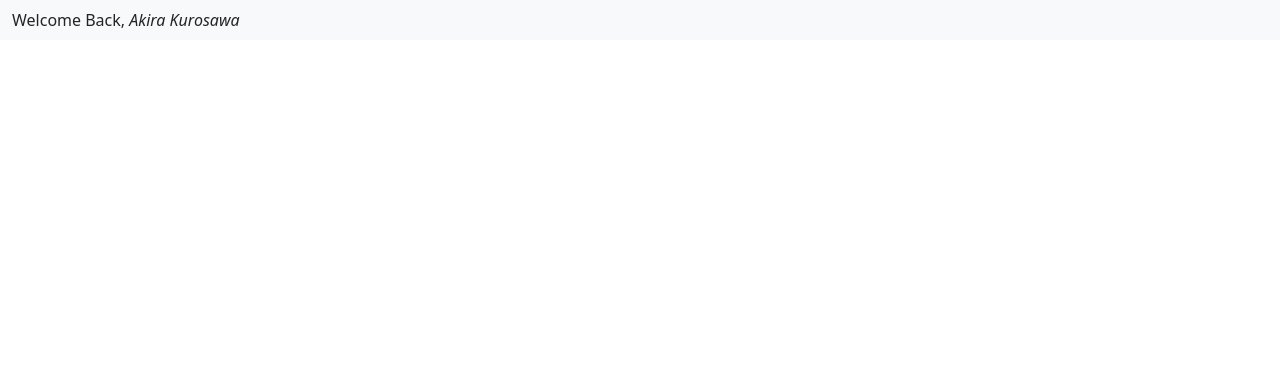
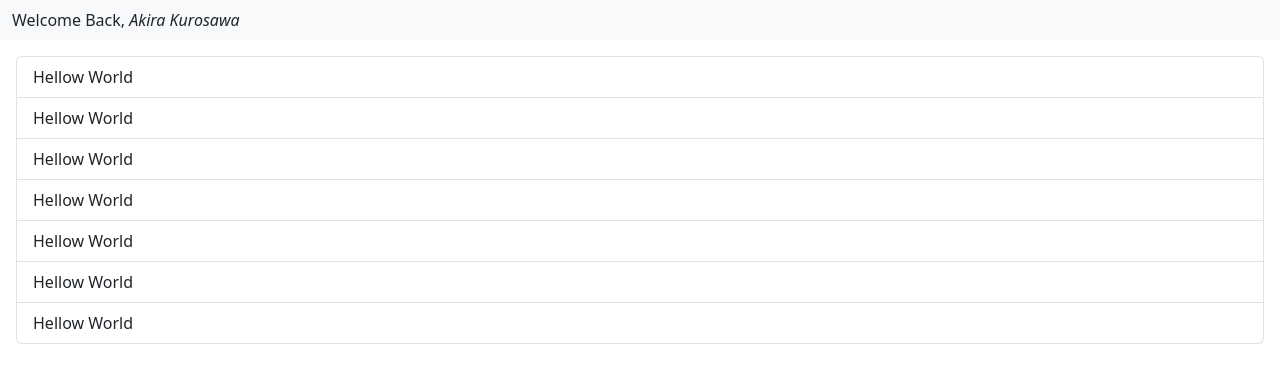
Before and after one commit to louisclarencepeter/Live-Coding, a React (Vite) app: page / in a window 1280 px wide. Shown: the top 382 px of the page. Built offline with nearby package versions, Linux system fonts and the light colour scheme.

Commit message:
created new components

```diff
--- a/src/App.jsx
+++ b/src/App.jsx
@@ -1,10 +1,12 @@
 import "bootstrap/dist/css/bootstrap.min.css";
 import Navbar from "./components/Navbar";
+import List from "./components/Hero/List";
 
 function App() {
   return (
     <>
-      <Navbar/>
+      <Navbar />
+      <List />
     </>
   );
 }
--- /dev/null
+++ b/src/assets/places.js
@@ -0,0 +1,52 @@
+const places = [
+  {
+    id: 0,
+    name: "Bo-Kaap in Cape Town, South Africa",
+    description:
+      "The tradition of choosing bright colors for houses began in the late 20th century.",
+    imageId: "K9HVAGH",
+  },
+  {
+    id: 1,
+    name: "Rainbow Village in Taichung, Taiwan",
+    description:
+      "To save the houses from demolition, Huang Yung-Fu, a local resident, painted all 1,200 of them in 1924.",
+    imageId: "9EAYZrt",
+  },
+  {
+    id: 2,
+    name: "Macromural de Pachuca, Mexico",
+    description:
+      "One of the largest murals in the world covering homes in a hillside neighborhood.",
+    imageId: "DgXHVwu",
+  },
+  {
+    id: 3,
+    name: "Selarón Staircase in Rio de Janeiro, Brazil",
+    description:
+      'This landmark was created by Jorge Selarón, a Chilean-born artist, as a "tribute to the Brazilian people".',
+    imageId: "aeO3rpI",
+  },
+  {
+    id: 4,
+    name: "Burano, Italy",
+    description:
+      "The houses are painted following a specific color system dating back to 16th century.",
+    imageId: "kxsph5C",
+  },
+  {
+    id: 5,
+    name: "Chefchaouen, Marocco",
+    description:
+      "There are a few theories on why the houses are painted blue, including that the color repells mosquitos or that it symbolizes sky and heaven.",
+    imageId: "rTqKo46",
+  },
+  {
+    id: 6,
+    name: "Gamcheon Culture Village in Busan, South Korea",
+    description:
+      "In 2009, the village was converted into a cultural hub by painting the houses and featuring exhibitions and art installations.",
+    imageId: "ZfQOOzf",
+  },
+];
+export default places;
--- /dev/null
+++ b/src/components/Hero/List.jsx
@@ -0,0 +1,18 @@
+import places from "../../assets/places";
+import Place from "./Place";
+
+function List() {
+  return (
+    <ul className="list-group m-3">
+      {places.map(place => {
+        return (
+          <li key={place.id} className="list-group-item">
+            <Place place={place} />
+          </li>
+        );
+      })}
+    </ul>
+  );
+}
+
+export default List;
--- /dev/null
+++ b/src/components/Hero/Place.jsx
@@ -0,0 +1,9 @@
+function Place (place) {
+return (
+<div className="">
+Hellow World
+</div>
+);
+}
+
+export default Place;
--- /dev/null
+++ b/src/components/context/ImageSiteConetext.js
@@ -0,0 +1,5 @@
+import { createContext } from "react";
+
+const ImageSizeContext = createContext(100);
+
+export default ImageSizeContext;
```
